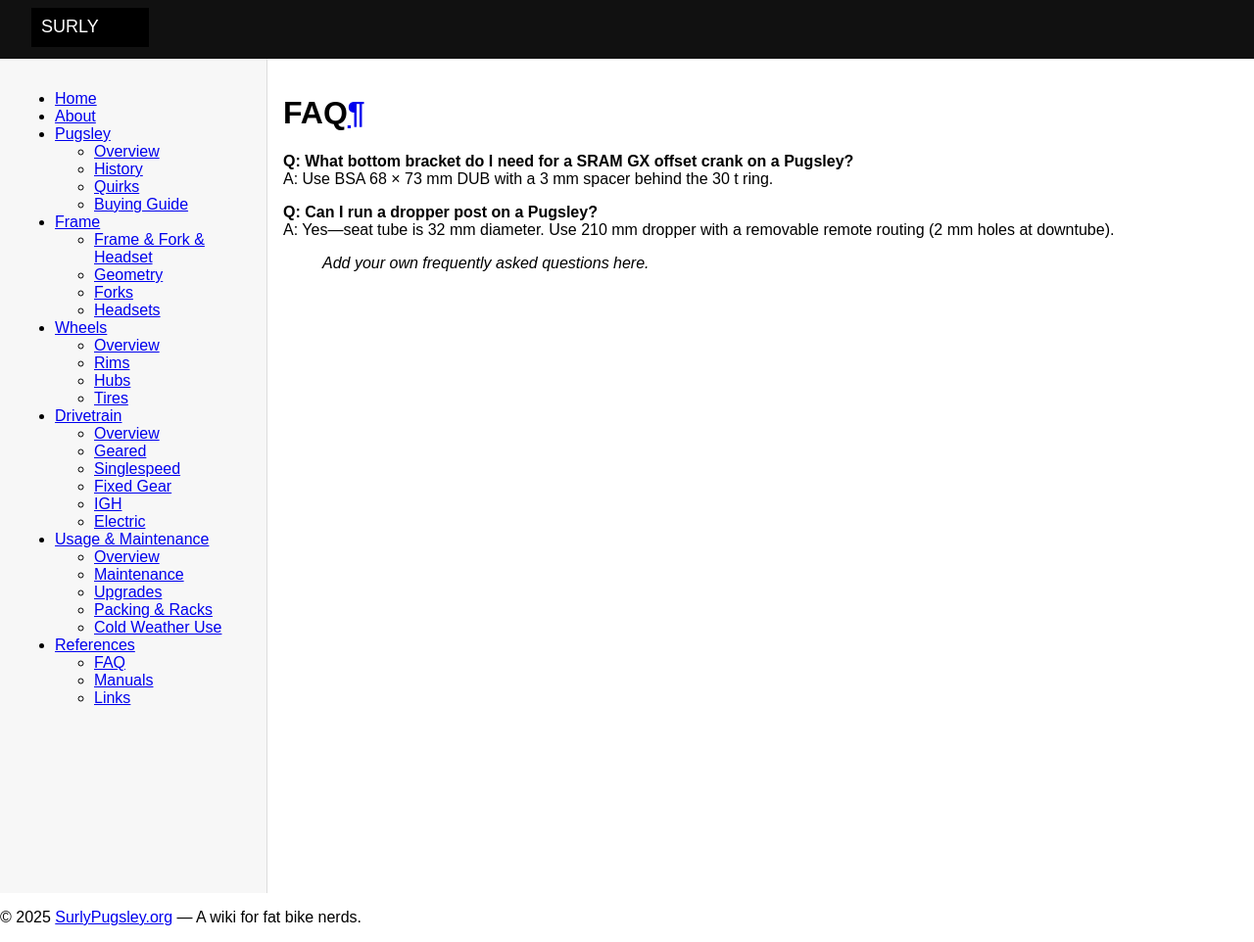
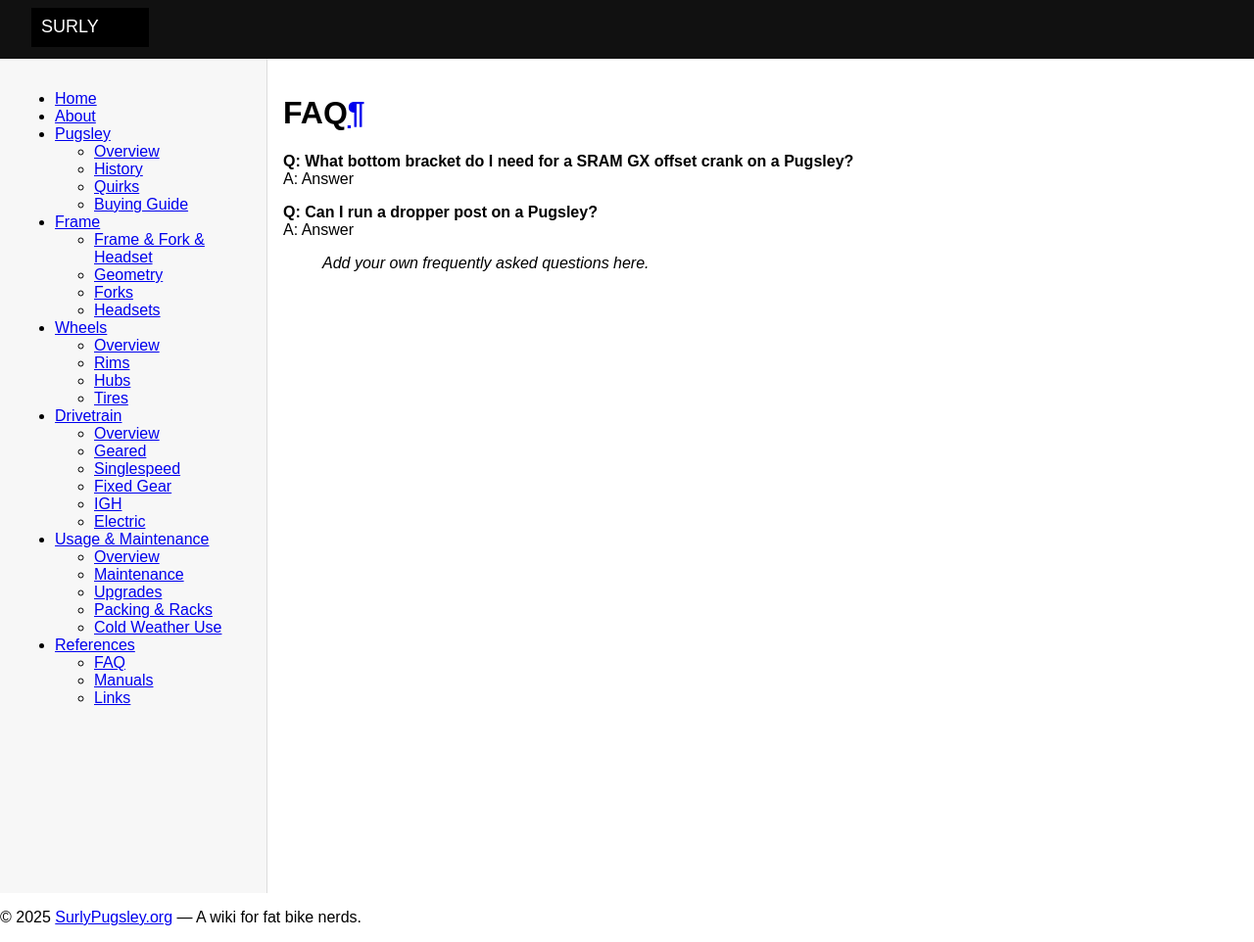
Before and after one commit to rpvnwnkl/SurlyPugsley, an MkDocs documentation site: the page built from docs/references/faq.md, in a window 1280 px wide. Shown: the whole page at 98% size. Built offline with MkDocs 1.6.1, drawn with Linux system fonts in a browser that asks for light colours.

```diff
--- a/docs/references/faq.md
+++ b/docs/references/faq.md
@@ -1,9 +1,9 @@
 # FAQ
 
 **Q: What bottom bracket do I need for a SRAM GX offset crank on a Pugsley?**
-A: Use BSA 68 × 73 mm DUB with a 3 mm spacer behind the 30 t ring.
+A: Answer
 
 **Q: Can I run a dropper post on a Pugsley?**
-A: Yes—seat tube is 32 mm diameter. Use 210 mm dropper with a removable remote routing (2 mm holes at downtube).
+A: Answer
 
 > _Add your own frequently asked questions here._
```
